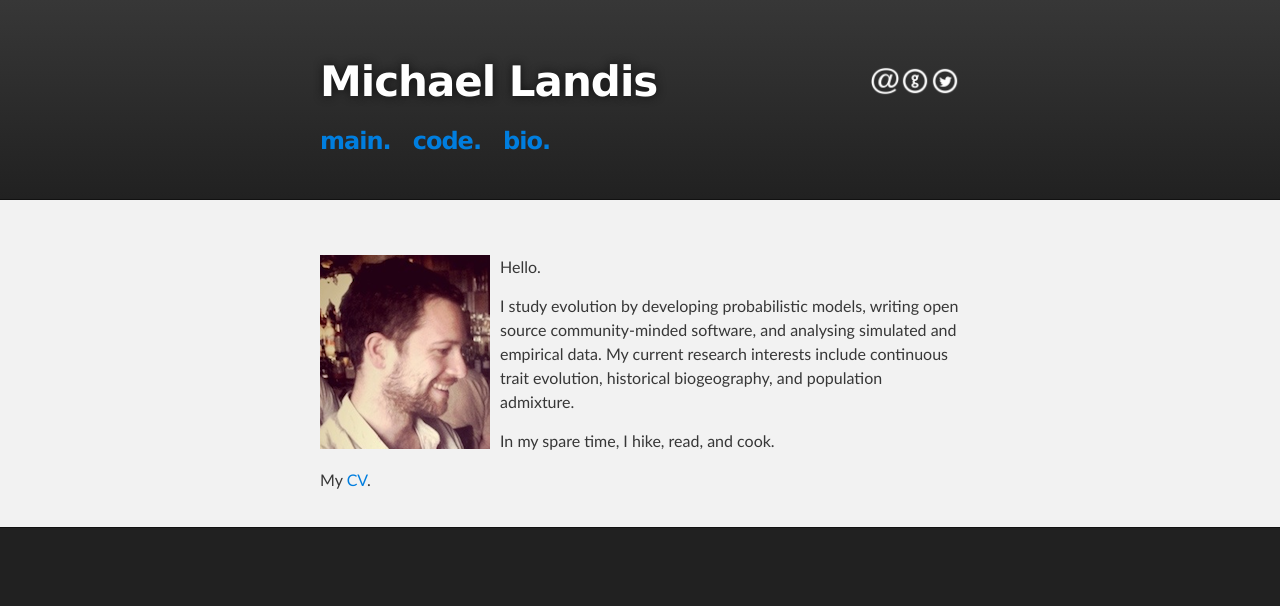
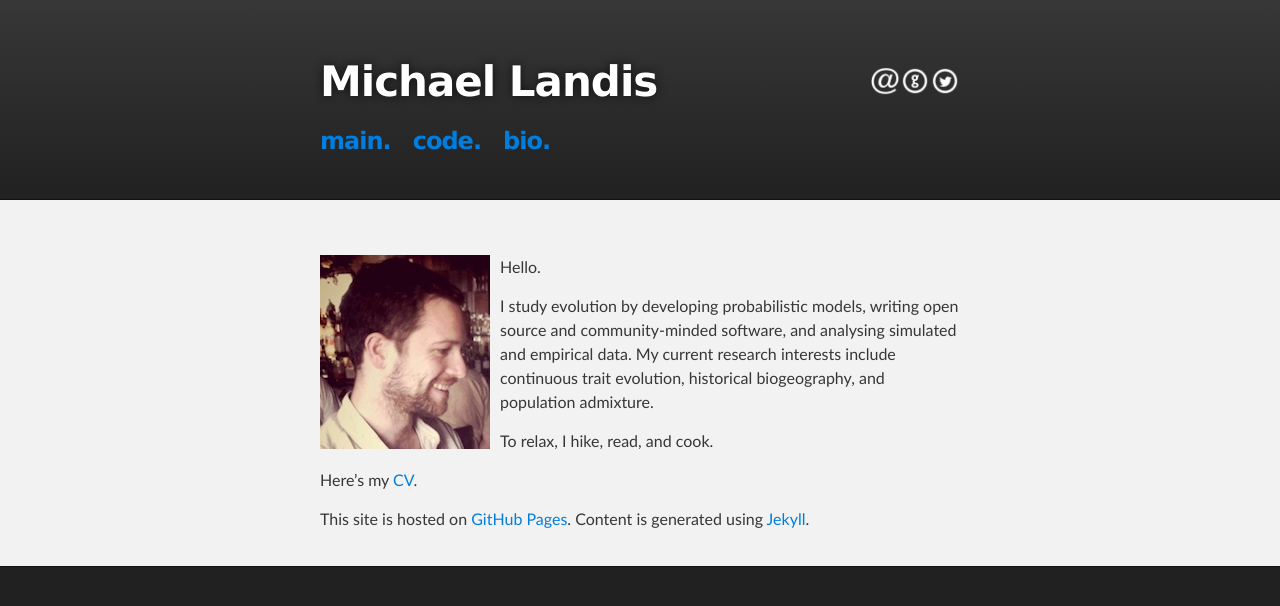
Before and after one commit to mlandis/mlandis.github.io, a Jekyll site: the page built from bio/index.md, in a window 1280 px wide. Shown: the top 606 px of the page. Built offline with Jekyll 4.4.1, drawn with Linux system fonts in a browser that asks for light colours.

Commit message:
update index.md

```diff
--- a/bio/index.md
+++ b/bio/index.md
@@ -7,8 +7,10 @@ title: bio
 
 Hello.
 
-I study evolution by developing probabilistic models, writing open source community-minded software, and analysing simulated and empirical data. My current research interests include continuous trait evolution, historical biogeography, and population admixture.
+I study evolution by developing probabilistic models, writing open source and community-minded software, and analysing simulated and empirical data. My current research interests include continuous trait evolution, historical biogeography, and population admixture.
 
-In my spare time, I hike, read, and cook.
+To relax, I hike, read, and cook.
 
-My <a href="/assets/mlandis_cv.pdf">CV</a>.
+Here's my <a href="/assets/mlandis_cv.pdf">CV</a>.
+
+This site is hosted on [GitHub Pages](http://pages.github.com/). Content is generated using [Jekyll](http://jekyllrb.com/).
```
Also changed, not shown: 1 other file.
